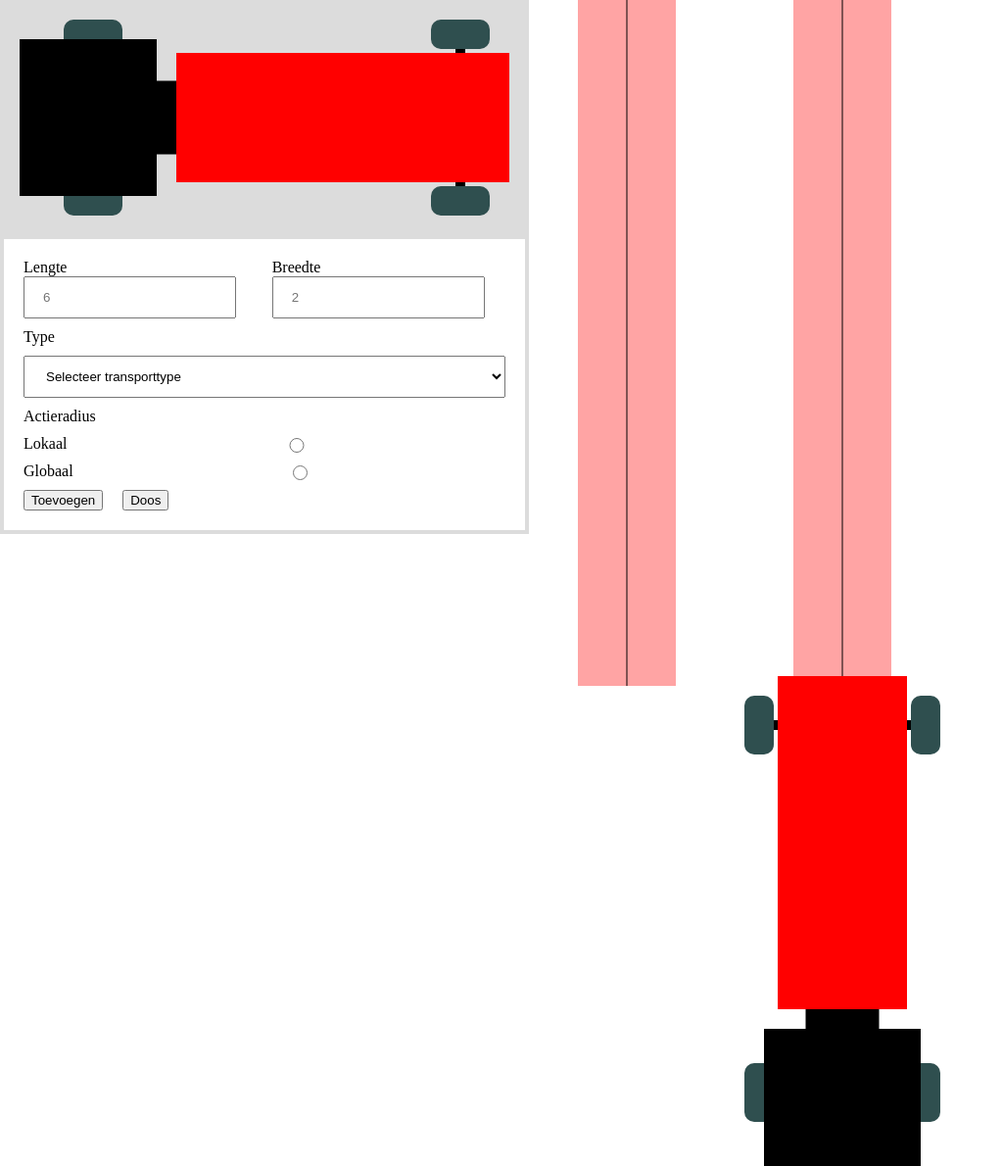
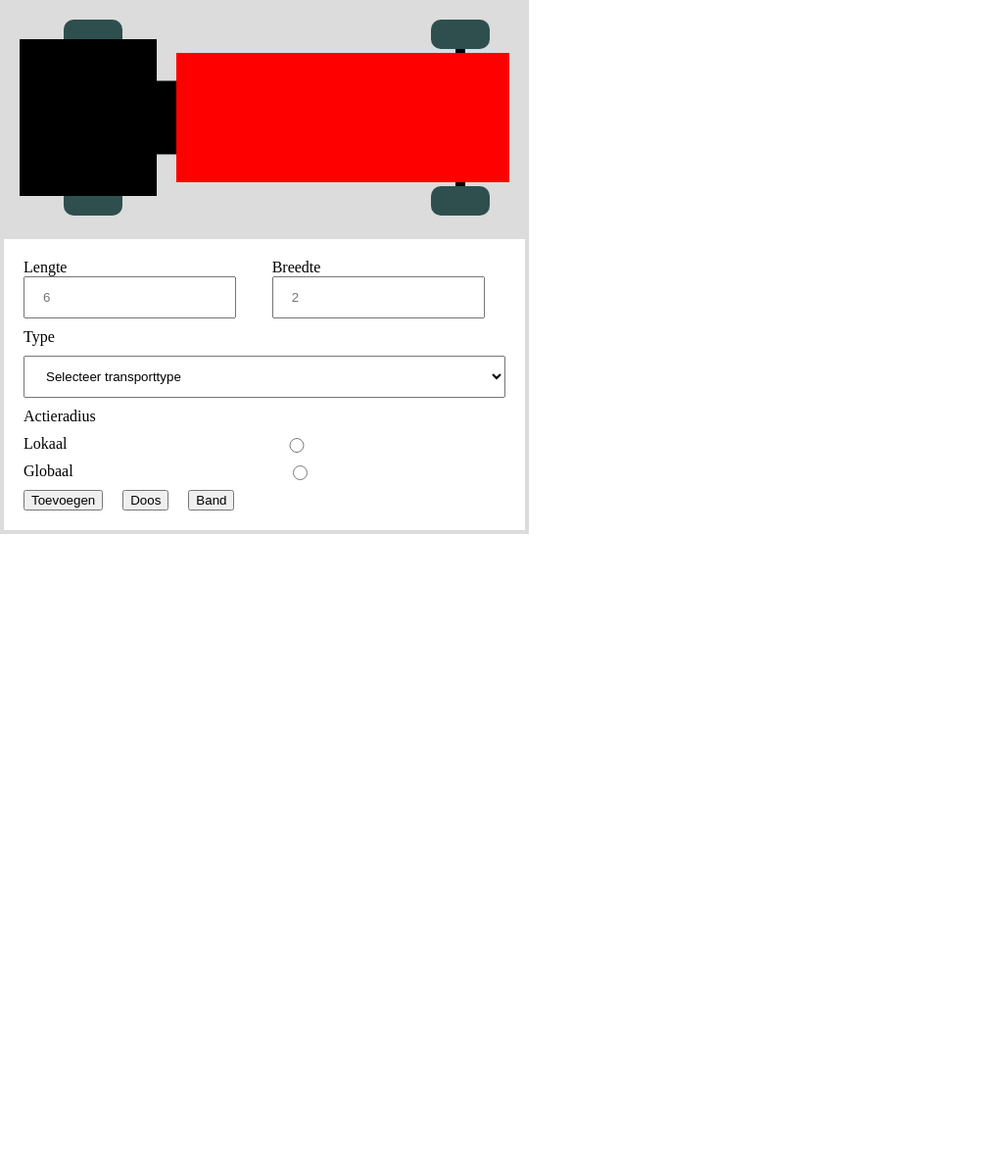
Before and after one commit to PixNyb/WebJS, a plain HTML site: page index.html in a window 1280 px wide. Shown: the whole page at 98% size, without its empty margins (0-1023 px from the left). After the commit the page ends 800 px from the top, so only its background shows below. Drawn offline with Linux system fonts and the light colour scheme.

Commit message:
Added adding conveyors and trucks

```diff
--- a/index.html
+++ b/index.html
@@ -28,7 +28,7 @@
                     <span>
                         <span>
                             <label for="truck-length">Lengte</label>
-                            <input type="number" name="length" id="truck-length" placeholder="6" min="1" />
+                            <input type="number" name="len" id="truck-length" placeholder="6" min="1" />
                         </span>
                         <span>
                             <label for="truck-width">Breedte</label>
@@ -54,37 +54,14 @@
                         <input type="radio" name="distance" id="truck-distance-2" value="global" />
                     </span>
                     <span>
-                        <button type="button" onclick="addTruck()">Toevoegen</button>
+                        <button type="button" onclick="submitTruck()">Toevoegen</button>
                         <button type="button" onclick="addBox()">Doos</button>
+                        <button type="button" onclick="addConveyor()">Band</button>
                     </span>
                 </form>
             </div>
         </aside>
         <div class="wrapper">
-            <div class="column">
-                <svg id="conveyor" width="100" height="700" viewBox="0 0 100 700" fill="none"
-                    xmlns="http://www.w3.org/2000/svg">
-                    <rect width="100" height="700" fill="white" />
-                    <rect width="100" height="700" fill="#FFA4A4" />
-                    <path class="conveyor-path" d="M50 0V700" stroke="black" />
-                </svg>
-            </div>
-            <div class="column">
-                <svg id="conveyor-1" width="100" height="700" viewBox="0 0 100 700" fill="none"
-                    xmlns="http://www.w3.org/2000/svg">
-                    <rect width="100" height="700" fill="white" />
-                    <rect width="100" height="700" fill="#FFA4A4" />
-                    <path class="conveyor-path" d="M50 0V700" stroke="black" />
-                </svg>
-                <div class="truck-image" length="long" width="middle" distance="local">
-                    <div class="front"></div>
-                    <div class="trailer"></div>
-                    <div class="body"></div>
-                    <div class="wheel" style="bottom: 0; left: 15%"></div>
-                    <div class="wheel" style="bottom: 0; left: 75%"></div>
-                    <div class="wheel" style="bottom: 0; left: 90%"></div>
-                </div>
-            </div>
         </div>
     </main>
     <footer></footer>
```
